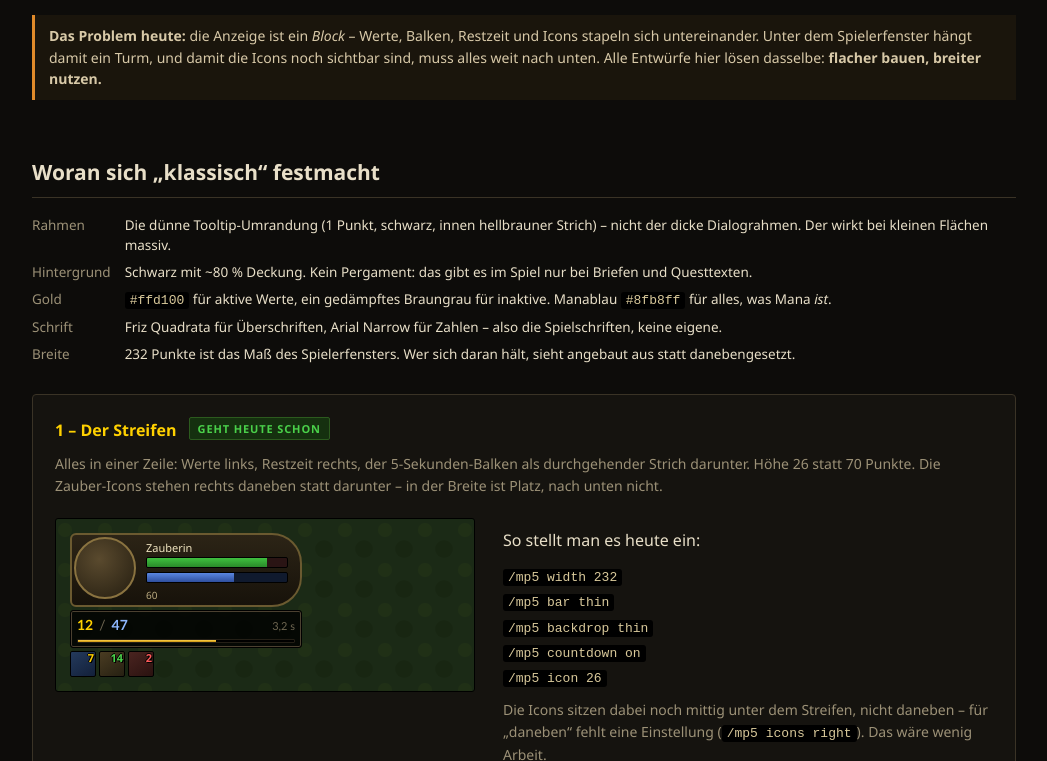
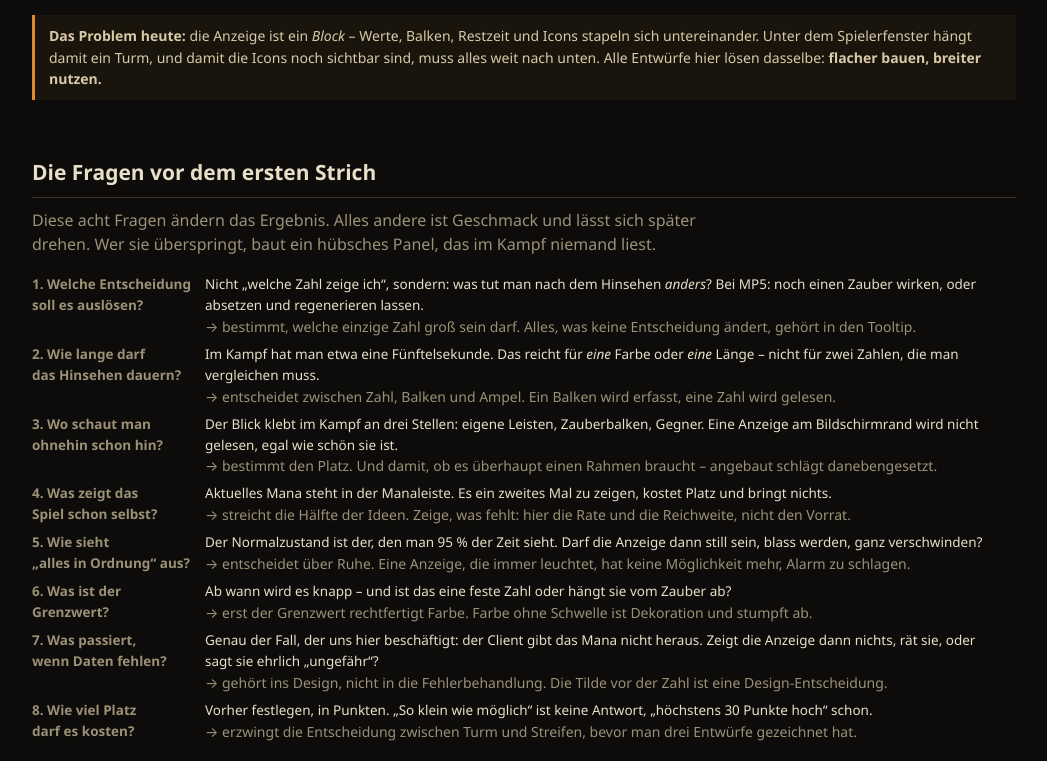
Before and after one commit to realAP/mp5, a plain HTML site: page docs/layout/index.html in a window 1280 px wide. Shown: the part 174-935 px from the top of the page, without its empty margins (116-1163 px from the left). Drawn offline with Linux system fonts and the light colour scheme.

Commit message:
docs: add the design questions that come before the layout
Co-Authored-By: Claude Opus 5 <noreply@anthropic.com>

```diff
--- a/docs/layout/index.html
+++ b/docs/layout/index.html
@@ -119,6 +119,74 @@
   Spielerfenster hängt damit ein Turm, und damit die Icons noch sichtbar
   sind, muss alles weit nach unten. Alle Entwürfe hier lösen dasselbe:
   <strong>flacher bauen, breiter nutzen.</strong>
+</div>
+
+<h2>Die Fragen vor dem ersten Strich</h2>
+<p class="lede">
+  Diese acht Fragen ändern das Ergebnis. Alles andere ist Geschmack und lässt
+  sich später drehen. Wer sie überspringt, baut ein hübsches Panel, das im
+  Kampf niemand liest.
+</p>
+
+<table>
+  <tr><td><strong>1. Welche Entscheidung<br>soll es auslösen?</strong></td>
+      <td>Nicht „welche Zahl zeige ich“, sondern: was tut man nach dem Hinsehen
+          <em>anders</em>? Bei MP5: noch einen Zauber wirken, oder absetzen und
+          regenerieren lassen.<br>
+          <span class="why">→ bestimmt, welche einzige Zahl groß sein darf.
+          Alles, was keine Entscheidung ändert, gehört in den Tooltip.</span></td></tr>
+
+  <tr><td><strong>2. Wie lange darf<br>das Hinsehen dauern?</strong></td>
+      <td>Im Kampf hat man etwa eine Fünftelsekunde. Das reicht für
+          <em>eine</em> Farbe oder <em>eine</em> Länge – nicht für zwei Zahlen,
+          die man vergleichen muss.<br>
+          <span class="why">→ entscheidet zwischen Zahl, Balken und Ampel.
+          Ein Balken wird erfasst, eine Zahl wird gelesen.</span></td></tr>
+
+  <tr><td><strong>3. Wo schaut man<br>ohnehin schon hin?</strong></td>
+      <td>Der Blick klebt im Kampf an drei Stellen: eigene Leisten, Zauberbalken,
+          Gegner. Eine Anzeige am Bildschirmrand wird nicht gelesen, egal wie
+          schön sie ist.<br>
+          <span class="why">→ bestimmt den Platz. Und damit, ob es überhaupt
+          einen Rahmen braucht – angebaut schlägt danebengesetzt.</span></td></tr>
+
+  <tr><td><strong>4. Was zeigt das<br>Spiel schon selbst?</strong></td>
+      <td>Aktuelles Mana steht in der Manaleiste. Es ein zweites Mal zu zeigen,
+          kostet Platz und bringt nichts.<br>
+          <span class="why">→ streicht die Hälfte der Ideen. Zeige, was fehlt:
+          hier die Rate und die Reichweite, nicht den Vorrat.</span></td></tr>
+
+  <tr><td><strong>5. Wie sieht<br>„alles in Ordnung“ aus?</strong></td>
+      <td>Der Normalzustand ist der, den man 95 % der Zeit sieht. Darf die
+          Anzeige dann still sein, blass werden, ganz verschwinden?<br>
+          <span class="why">→ entscheidet über Ruhe. Eine Anzeige, die immer
+          leuchtet, hat keine Möglichkeit mehr, Alarm zu schlagen.</span></td></tr>
+
+  <tr><td><strong>6. Was ist der<br>Grenzwert?</strong></td>
+      <td>Ab wann wird es knapp – und ist das eine feste Zahl oder hängt sie vom
+          Zauber ab?<br>
+          <span class="why">→ erst der Grenzwert rechtfertigt Farbe. Farbe ohne
+          Schwelle ist Dekoration und stumpft ab.</span></td></tr>
+
+  <tr><td><strong>7. Was passiert,<br>wenn Daten fehlen?</strong></td>
+      <td>Genau der Fall, der uns hier beschäftigt: der Client gibt das Mana
+          nicht heraus. Zeigt die Anzeige dann nichts, rät sie, oder sagt sie
+          ehrlich „ungefähr“?<br>
+          <span class="why">→ gehört ins Design, nicht in die Fehlerbehandlung.
+          Die Tilde vor der Zahl ist eine Design-Entscheidung.</span></td></tr>
+
+  <tr><td><strong>8. Wie viel Platz<br>darf es kosten?</strong></td>
+      <td>Vorher festlegen, in Punkten. „So klein wie möglich“ ist keine
+          Antwort, „höchstens 30 Punkte hoch“ schon.<br>
+          <span class="why">→ erzwingt die Entscheidung zwischen Turm und
+          Streifen, bevor man drei Entwürfe gezeichnet hat.</span></td></tr>
+</table>
+
+<div class="note">
+  <strong>Die Probe aufs Ganze:</strong> ein Satz, der die Anzeige beschreibt,
+  ohne „und“ darin. Für MP5: <em>„Reicht mein Mana noch für den nächsten
+  Zauber?“</em> Braucht man ein „und“, zeigt die Anzeige zwei Dinge – dann
+  gehört eines davon in den Tooltip oder in eine zweite Anzeige.
 </div>
 
 <h2>Woran sich „klassisch“ festmacht</h2>
```
